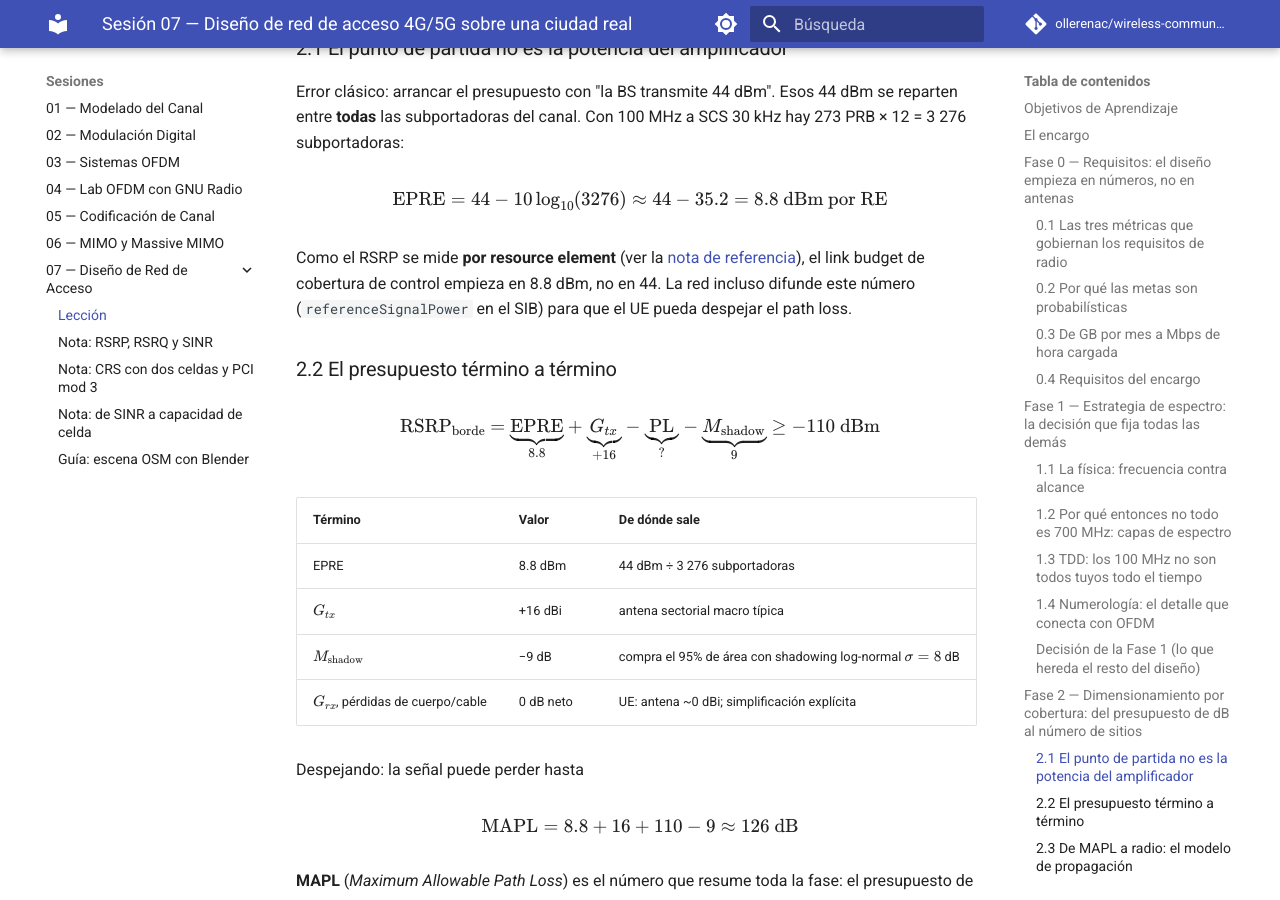
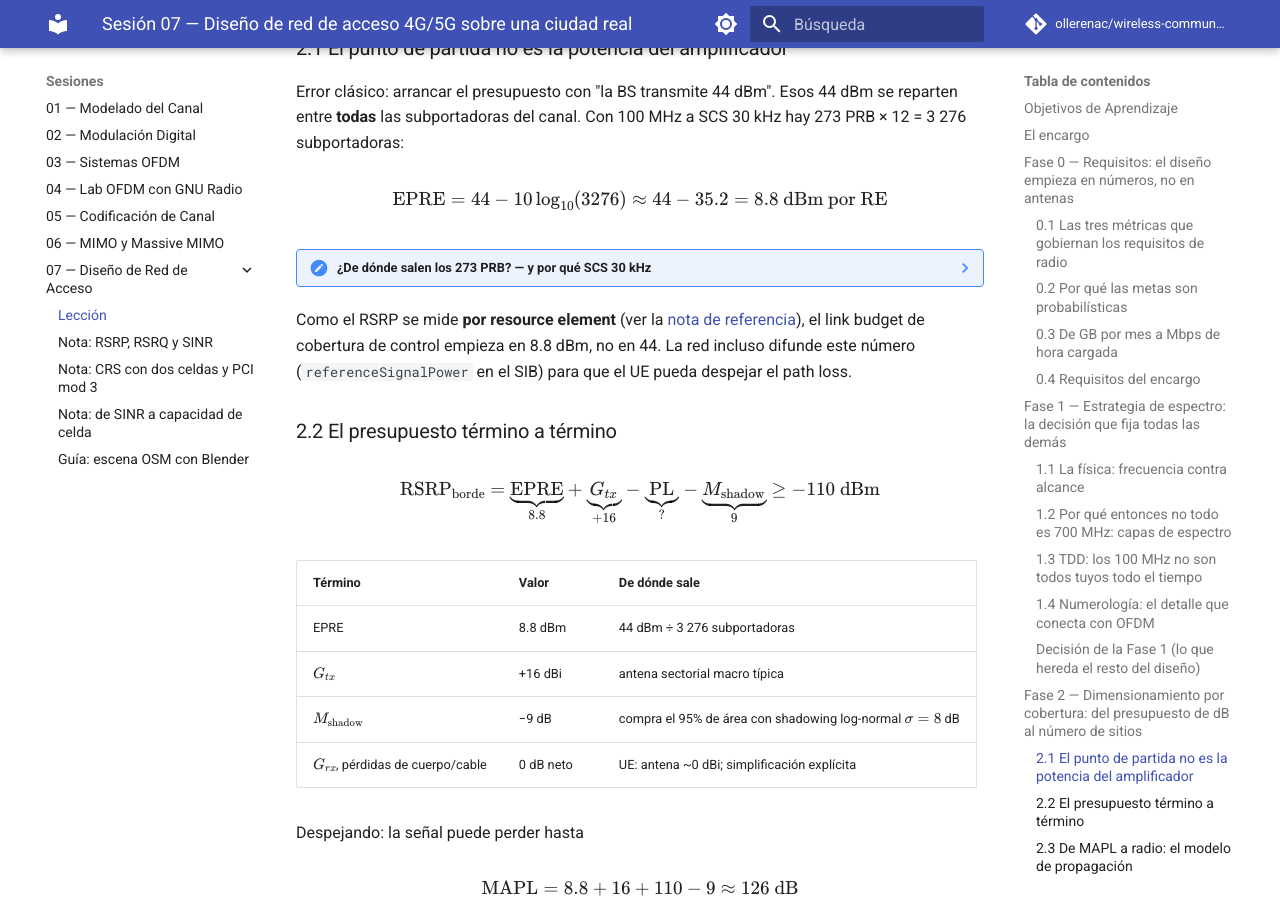
Before and after one commit to ollerenac/wireless-communication-systems, an MkDocs documentation site: the page built from docs/sessions/07-network-design/index.md, in a window 1280 px wide and 900 px high, scrolled down 6700 px. Built offline with MkDocs 1.6.1 and Material for MkDocs 9.7.7, drawn with Linux system fonts in a browser that asks for light colours; comment, search, counter and statistics services are not loaded; part of the change alters nothing that is shown.

Commit message:
docs(07-network-design): collapsible note in §2.1 — guard bands (273 PRB) and why SCS 30 kHz
Derives 273 from channel BW minus 845 kHz guards (TS 38.101-1), explains
emission-mask rationale and NR 98.3% vs LTE 90% utilization, and shows why
30 kHz is the forced numerology for 100 MHz in FR1 (15 kHz caps at 48.6 MHz,
60 kHz halves the CP for nothing).

Co-Authored-By: Claude Fable 5 <noreply@anthropic.com>

```diff
--- a/docs/sessions/07-network-design/index.md
+++ b/docs/sessions/07-network-design/index.md
@@ -277,6 +277,39 @@ Error clásico: arrancar el presupuesto con "la BS transmite 44 dBm". Esos
 SCS 30 kHz hay 273 PRB × 12 = 3 276 subportadoras:
 
 $$\text{EPRE} = 44 - 10\log_{10}(3276) \approx 44 - 35.2 = 8.8 \text{ dBm por RE}$$
+
+??? note "¿De dónde salen los 273 PRB? — y por qué SCS 30 kHz"
+
+    La cuenta ingenua da otra cosa: 1 PRB = 12 × 30 kHz = 360 kHz, y
+    100 MHz / 360 kHz ≈ 277.7 PRB. El dato que falta: **los 100 MHz son el
+    ancho del canal, no el ancho transmisible**. El estándar (3GPP TS
+    38.101-1) reserva una **banda de guarda** en cada borde:
+
+    $$\text{BW}_{tx} = 100 - 2 \times 0.845 = 98.31 \text{ MHz}
+    \quad\Rightarrow\quad \left\lfloor \frac{98.31}{0.36} \right\rfloor = 273 \text{ PRB}$$
+
+    (273 × 360 kHz = 98.28 MHz ocupados → guarda real de 860 kHz por
+    lado.) La guarda existe porque el espectro OFDM no termina en seco: los
+    lóbulos laterales decaen lento y el transmisor debe cumplir la máscara
+    de emisión en el borde del canal. Con 277 PRB quedarían ~140 kHz de
+    margen — ningún filtro real cae decenas de dB en eso. Mejora silenciosa
+    de NR: utilización del 98.3%, contra el 90% fijo de LTE (20 MHz → 100
+    PRB = 18 MHz útiles).
+
+    ¿Y el SCS de 30 kHz es elección libre? No — dado n78 + 100 MHz es el
+    forzado práctico de la familia de numerologías de NR (SCS = 15·2^µ kHz):
+
+    | SCS | Máx PRB en 100 MHz | Veredicto |
+    |---|---|---|
+    | 15 kHz (µ=0) | tope de 270 PRB = 48.6 MHz | **no llena el canal** |
+    | **30 kHz (µ=1)** | **273 PRB = 98.28 MHz** | el estándar de mid-band |
+    | 60 kHz (µ=2) | 135 PRB = 97.2 MHz | CP a la mitad (~1.2 µs), sin ganancia a cambio |
+
+    Con 15 kHz necesitarías dos portadoras agregadas; 60 kHz recorta el
+    prefijo cíclico sin dar nada útil en FR1. 30 kHz llena el canal con CP
+    de 2.3 µs — factor ~40 sobre los 60 ns de delay spread que medimos en
+    San Isidro. Por eso la §1.4 lo despacha: la numerología la fijan banda
+    y estándar, no el diseñador.
 
 Como el RSRP se mide **por resource element** (ver la
 [nota de referencia](rsrp-rsrq-sinr.md)), el link budget de cobertura de
```
